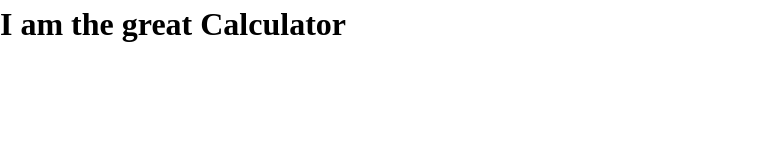
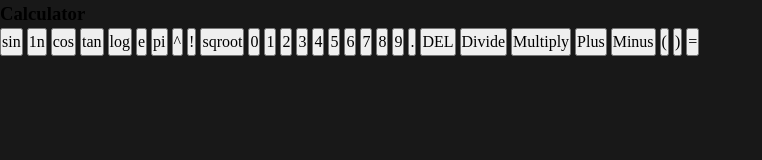
Before and after one commit to mr7kitkat/calc-u-later, a plain HTML site: page index.html in a window 1280 px wide. Shown: the whole page, without its empty margins (0-762 px from the left). Drawn offline with Linux system fonts and the light colour scheme.

Commit message:
made HTML strcture of the app

```diff
--- a/index.html
+++ b/index.html
@@ -10,6 +10,55 @@
     <script src="./scripts/main.js" defer></script>
   </head>
   <body>
-    <h1>I am the great Calculator</h1>
+    <section class="main-app-background">
+      <section class="app-title">
+        <div class="circles">
+          <div class="dot"></div>
+          <div class="dot"></div>
+          <div class="dot"></div>
+        </div>
+        <h1>Calculator</h1>
+      </section>
+      <section class="output">
+        <div class="expression"></div>
+        <div class="result"></div>
+      </section>
+      <section class="input">
+        <!-- scientific button -->
+        <button class="scientific function">sin</button>
+        <button class="scientific function">1n</button>
+        <button class="scientific function">cos</button>
+        <button class="scientific function">tan</button>
+        <button class="scientific function">log</button>
+        <button class="scientific val">e</button>
+        <button class="scientific val">pi</button>
+        <button class="scientific operator">^</button>
+        <button class="scientific">!</button>
+        <button class="scientific function">sqroot</button>
+
+        <!-- numeric button -->
+        <button class="number">0</button>
+        <button class="number">1</button>
+        <button class="number">2</button>
+        <button class="number">3</button>
+        <button class="number">4</button>
+        <button class="number">5</button>
+        <button class="number">6</button>
+        <button class="number">7</button>
+        <button class="number">8</button>
+        <button class="number">9</button>
+        <button class="val">.</button>
+        <button class="processbtn">DEL</button>
+
+        <!-- operators -->
+        <button class="operator">Divide</button>
+        <button class="operator">Multiply</button>
+        <button class="operator">Plus</button>
+        <button class="operator">Minus</button>
+        <button class="operator">(</button>
+        <button class="operator">)</button>
+        <button class="processbtn">=</button>
+      </section>
+    </section>
   </body>
 </html>
--- a/style/main.css
+++ b/style/main.css
@@ -2,4 +2,16 @@
   padding: 0;
   margin: 0;
   box-sizing: border-box;
+  --color-black-body-bg-t1: #181818;
+  --color-golden-section-bg-font-t1: #c9a03e;
+  --color-gray-lv1-font-t1: #929292;
+  --color-black-bg-t2: #000000;
+  --color-white-font-t2: #fcfcfc;
+  --color-tomato-red-component-t2: #ff523d;
+  --color-gray-lv1-font-t2: #464646;
+  --color-gray-lv2-font-t2: #787878;
 }
+
+body {
+  background: var(--color-black-body-bg-t1);
+}
```
Also changed, not shown: image/IMG1731143764423.jpg (added).
